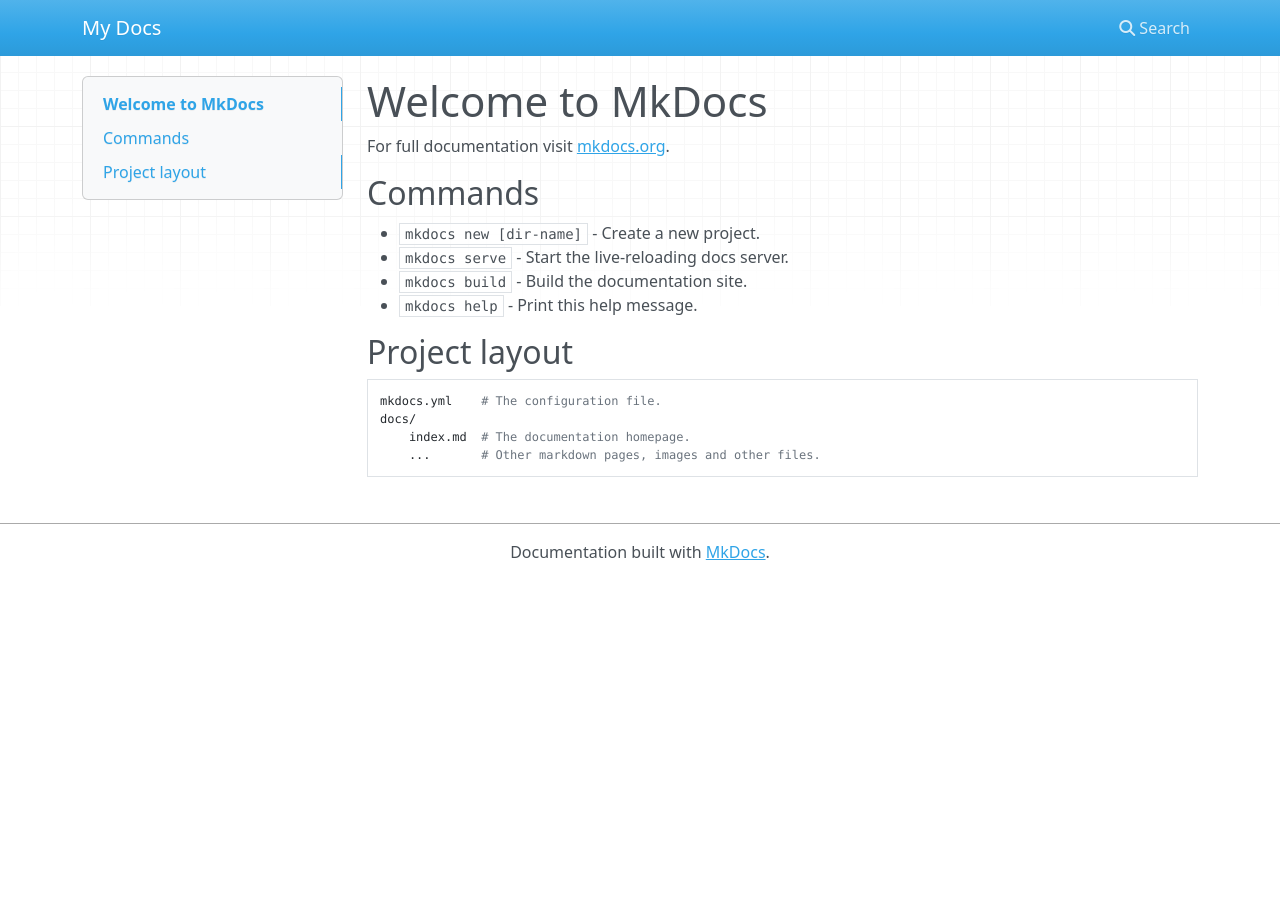
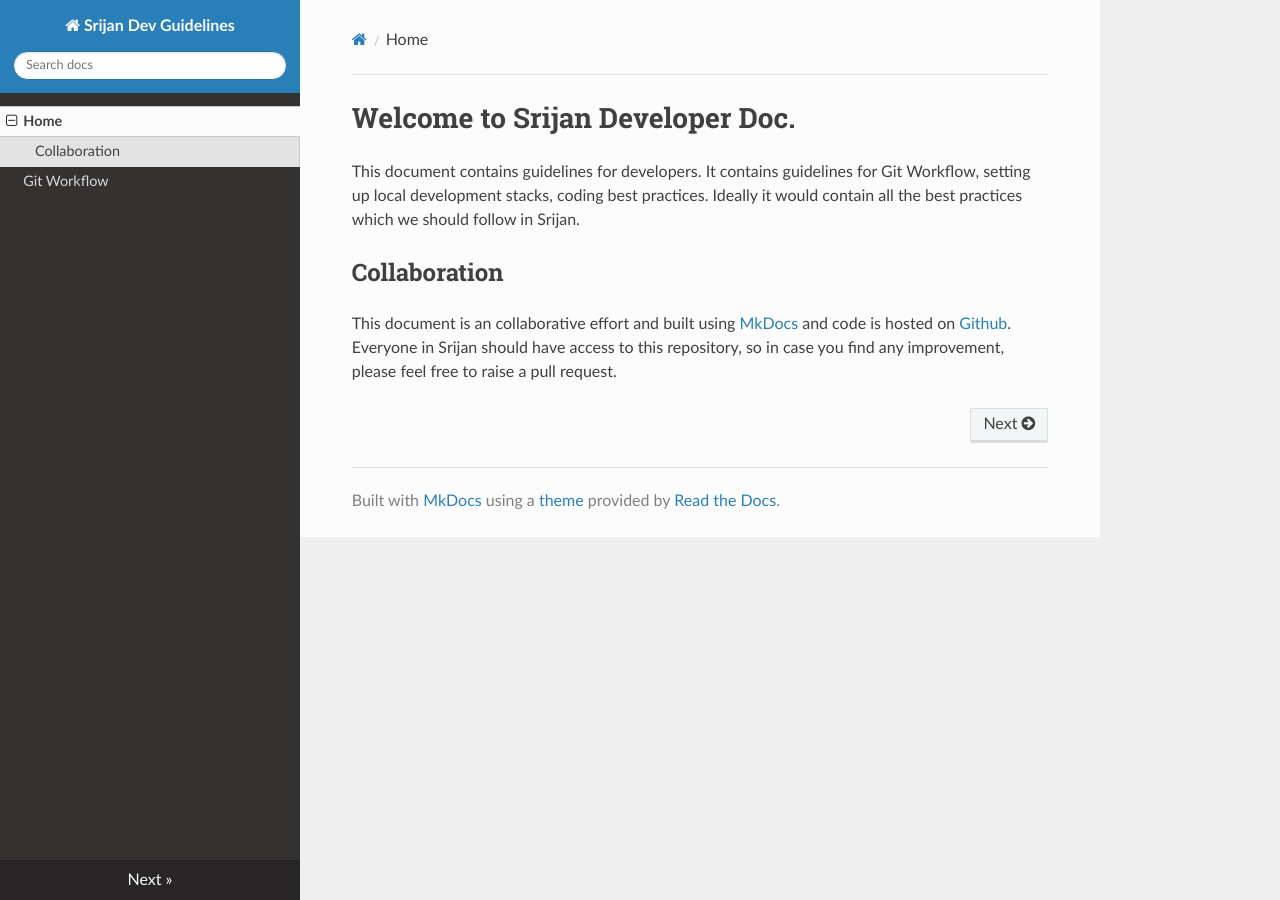
Before and after one commit to riteshgurung/srijan_dev_docs, an MkDocs documentation site: the page built from docs/index.md, in a window 1280 px wide. Built offline with MkDocs 1.6.1, drawn with Linux system fonts in a browser that asks for light colours; nearby versions of some CDN libraries; old or Windows-style settings are respelled for this version of MkDocs.

Commit message:
Added introductiona and kickstarted gitworkflow

```diff
--- a/docs/index.md
+++ b/docs/index.md
@@ -1,17 +1,9 @@
-# Welcome to MkDocs
+# Welcome to Srijan Developer Doc.
 
-For full documentation visit [mkdocs.org](http://mkdocs.org).
+This document contains guidelines for developers. It contains guidelines for Git Workflow, setting up local development
+stacks, coding best practices. Ideally it would contain all the best practices which we should follow in Srijan.
 
-## Commands
-
-* `mkdocs new [dir-name]` - Create a new project.
-* `mkdocs serve` - Start the live-reloading docs server.
-* `mkdocs build` - Build the documentation site.
-* `mkdocs help` - Print this help message.
-
-## Project layout
-
-    mkdocs.yml    # The configuration file.
-    docs/
-        index.md  # The documentation homepage.
-        ...       # Other markdown pages, images and other files.
+## Collaboration
+This document is an collaborative effort and built using [MkDocs](http://www.mkdocs.org) and code is hosted on
+[Github](https://github.com/srijanaravali/srijan_dev_docs). Everyone in Srijan should have access to this repository,
+so in case you find any improvement, please feel free to raise a pull request.
--- a/mkdocs.yml
+++ b/mkdocs.yml
@@ -1 +1,5 @@
-site_name: My Docs
+site_name: Srijan Dev Guidelines
+pages:
+- Home: index.md
+- Git Workflow: git.md
+theme: readthedocs
```
Also changed, not shown: docs/git.md (added).
